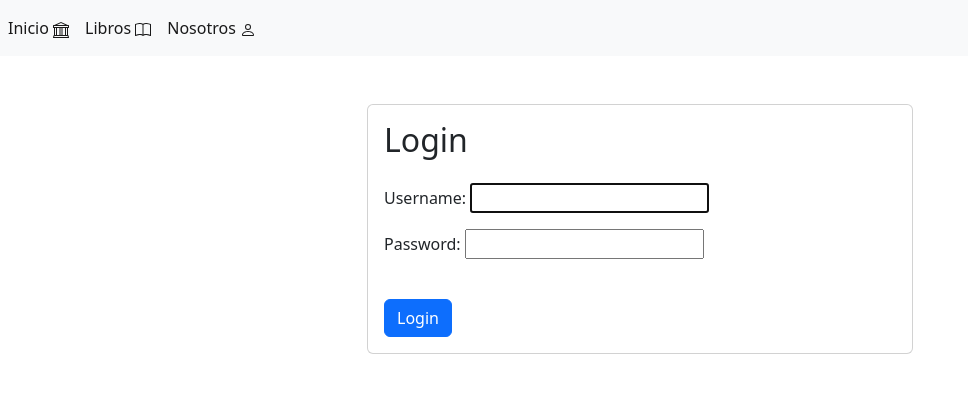
After one commit to NicolaeGhenciu/DJANGO-ORM-CRUD, a Django app: page /login/ in a window 1280 px wide. The commit adds this page. Shown: the top 393 px of the page, without its empty margins (0-968 px from the left). Run offline with Django 4.2, Linux system fonts and the light colour scheme.

Commit message:
Add files via upload

```diff
--- a/libreria/templates/base.html
+++ b/libreria/templates/base.html
@@ -33,6 +33,12 @@
             <path
               d="M8 8a3 3 0 1 0 0-6 3 3 0 0 0 0 6Zm2-3a2 2 0 1 1-4 0 2 2 0 0 1 4 0Zm4 8c0 1-1 1-1 1H3s-1 0-1-1 1-4 6-4 6 3 6 4Zm-1-.004c-.001-.246-.154-.986-.832-1.664C11.516 10.68 10.289 10 8 10c-2.29 0-3.516.68-4.168 1.332-.678.678-.83 1.418-.832 1.664h10Z" />
           </svg></a>
+        {% if user.is_authenticated %}
+        <form method="post" action="{% url 'logout' %}">
+          {% csrf_token %}
+          <button type="submit" class="btn btn-danger">Logout</button>
+        </form>
+        {% endif %}
       </div>
     </nav>
   </header>
--- /dev/null
+++ b/libreria/templates/registration/login.html
@@ -0,0 +1,20 @@
+{% extends 'base.html' %}
+
+{% block contenido %}
+<div class="container mt-5">
+<div class="row justify-content-center">
+<div class="col-md-6">
+<div class="card">
+<div class="card-body">
+<h2 class="card-title mb-4">Login</h2>
+<form method="post">
+{% csrf_token %}
+{{ form.as_p }}
+<button type="submit" class="btn btn-primary btn-block mt-4">Login</button>
+</form>
+</div>
+</div>
+</div>
+</div>
+</div>
+{% endblock %}
--- a/libreria/urls.py
+++ b/libreria/urls.py
@@ -15,4 +15,6 @@ urlpatterns = [
     path('like/<int:id_libro>', views.like, name="like"),
     path('libros/<int:id_libro>/comentar', views.comentar, name="comentar"),
     path('comentarios/<int:id_libro>', views.ver_comentarios, name='ver_comentarios'),
+    path('login/', views.login_view, name='login'),
+    path('logout/', views.logout_view, name='logout'),
 ] + static(settings.MEDIA_URL, document_root=settings.MEDIA_ROOT)
--- a/libreria/views.py
+++ b/libreria/views.py
@@ -5,22 +5,54 @@ from .forms import LibroForm
 from .models import Comentario
 from django.utils import timezone
 
+from django.contrib.auth.forms import AuthenticationForm, UserCreationForm
+from django.contrib.auth import login, authenticate
+from django.contrib.auth.decorators import login_required
+from django.contrib import messages
+from django.contrib.auth import logout
+from django.contrib.auth.decorators import login_required
+
 # Create your views here.
 
+def is_authenticated(request):
+    return request.user.is_authenticated
 
+@login_required(login_url='/login/')
 def inicio(request):
     return render(request, 'paginas/inicio.html')
 
+def login_view(request):
+    if request.method == 'POST':
+        form = AuthenticationForm(request=request, data=request.POST)
+        if form.is_valid():
+            username = form.cleaned_data.get('username')
+            password = form.cleaned_data.get('password')
+            user = authenticate(request=request, username=username, password=password)
+            if user is not None:
+                login(request, user)
+                return redirect('libros')
+            else:
+                messages.error(request, 'Invalid username or password')
+        else:
+            messages.error(request, 'Invalid username or password')
+    else:
+        form = AuthenticationForm()
+    return render(request, 'registration/login.html', {'form': form})
 
+def logout_view(request):
+    logout(request)
+    return redirect('/login')
+
+@login_required(login_url='/login/')
 def nosotros(request):
     return render(request, 'paginas/nosotros.html')
 
-
+@login_required(login_url='/login/')
 def libros(request):
     libros = Libro.objects.all()
     return render(request, 'libros/index.html', {'libros': libros})
 
-
+@login_required(login_url='/login/')
 def crear(request):
     formulario = LibroForm(request.POST or None, request.FILES or None)
     if formulario.is_valid():
@@ -28,7 +60,7 @@ def crear(request):
         return redirect('libros')
     return render(request, 'libros/crear.html', {'formulario': formulario})
 
-
+@login_required(login_url='/login/')
 def editar(request, id):
     libro = Libro.objects.get(id=id)
     formulario = LibroForm(request.POST or None,
@@ -38,20 +70,20 @@ def editar(request, id):
         return redirect('libros')
     return render(request, 'libros/editar.html', {'formulario': formulario})
 
-
+@login_required(login_url='/login/')
 def eliminar(request, id):
     libro = Libro.objects.get(id=id)
     libro.delete()
     return redirect('libros')
 
-
+@login_required(login_url='/login/')
 def like(request, id_libro):
     libro = Libro.objects.get(id=id_libro)
     libro.likes += 1
     libro.save()
     return redirect('libros')
 
-
+@login_required(login_url='/login/')
 def comentar(request, id_libro):
     libro = Libro.objects.get(id=id_libro)
     comentarios = Comentario.objects.filter(libro=libro)
@@ -65,6 +97,7 @@ def comentar(request, id_libro):
         return redirect('libros')
     return render(request, 'libros/comentar.html', {'libro': libro, 'comentarios': comentarios})
 
+@login_required(login_url='/login/')
 def ver_comentarios(request, id_libro):
     libro = Libro.objects.get(id=id_libro)
     comentarios = Comentario.objects.filter(libro=libro)
```
